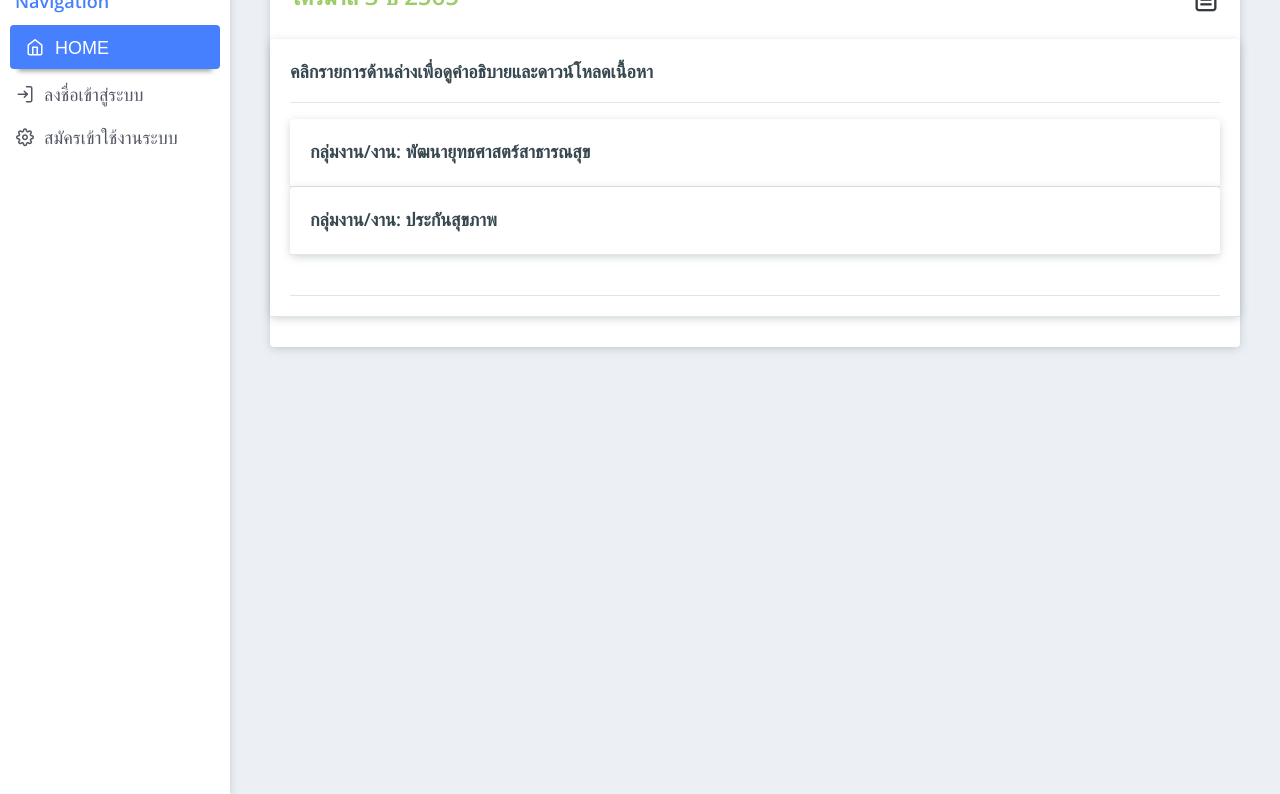
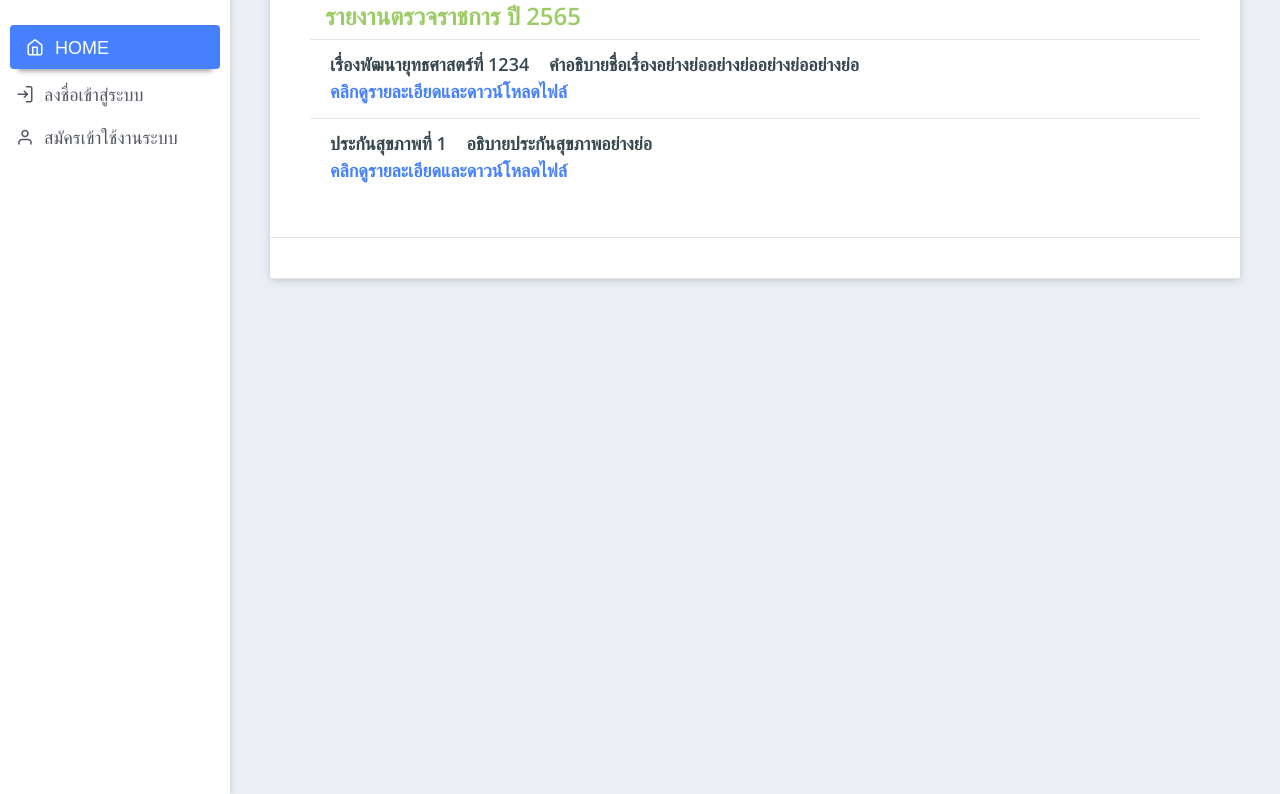
Before and after one commit to joblackpoc/audit_cmpo, a Django app: page / in a window 1280 px wide. Shown: the part 196-990 px from the top of the page. Run offline with Django 4.2, Linux system fonts and the light colour scheme; data comes from the database, SQL or seed files in the repository; both versions use the stored data as it was after the commit; some libraries are stand-ins or nearby versions; some web fonts are replaced.

Commit message:
pre product

```diff
--- a/auditproject/main/models.py
+++ b/auditproject/main/models.py
@@ -20,8 +20,8 @@ class Document(models.Model):
     image = models.ImageField(default='document.png', upload_to='document_image')
     uploadfile = models.FileField('Document',upload_to='document_file')
     user = models.ForeignKey(User, on_delete=models.CASCADE, null=True)
-    create_date = models.DateTimeField(auto_now_add=())
-    update_date = models.DateTimeField(default=timezone.now)
+    create_date = models.DateTimeField(auto_now_add=True)
+    update_date = models.DateTimeField(auto_now=True)
 
     def save(self, *args, **kwargs):
         if not self.id:
--- a/auditproject/main/templates/main/base.html
+++ b/auditproject/main/templates/main/base.html
@@ -8,14 +8,13 @@
     {% else %}
       <title>ตรวจราชการ</title>
     {% endif %}
-
     <!-- Meta -->
     <meta charset="utf-8">
     <meta name="viewport" content="width=device-width, initial-scale=1.0, user-scalable=0, minimal-ui">
     <meta http-equiv="X-UA-Compatible" content="IE=edge" />
     <meta name="description" content="" />
     <meta name="keywords" content="">
-	<meta name="author" content="ตรวจราชการ" />
+	<meta name="author" content="สำนักงานสาธารณสุขจังหวัดชุมพร" />
 	<!--icon fonts-->
 	<link rel="icon" href="{% static 'assets/css/iconfont.css' %}" type="image/x-icon">
 	<link rel="icon" href="{% static 'assets/css/iconfont.min.css' %}" type="image/x-icon">
@@ -42,7 +41,7 @@
 					<div class="main-menu-header">
 						<img class="img-radius" src="{% static 'assets/images/user/moph.PNG' %}" alt="User-Profile-Image">
 						<div class="user-details">
-							<div id="more-details"> รายงานตรวจราชการ <i class="fa fa-caret-down"></i></div>
+							<div id="more-details"> รายงานตรวจราชการ </div>
 						</div>
 					</div>
 					<div class="collapse" id="nav-user-link">
@@ -55,17 +54,16 @@
 
 				<ul class="nav pcoded-inner-navbar ">
 					<li class="nav-item pcoded-menu-caption">
-					    <label>Navigation</label>
+					    <label></label>
 					</li>
 					<li class="nav-item">
 					    <a href="{% url 'home' %}" class="nav-link "><span class="pcoded-micon"><i class="feather icon-home"></i></span><span class="pcoded-mtext">HOME</span></a>
 					</li>
 
-
 <!--Login show menu start-->
 					{% if user.is_authenticated %}
 					<li class="nav-item">
-					    <a href="{% url 'profile' %}" class="nav-link "><span class="pcoded-micon"><i class="feather icon-file-text"></i></span><span class="pcoded-mtext">แก้ไขบัญชี</span></a>
+					    <a href="{% url 'profile' %}" class="nav-link "><span class="pcoded-micon"><i class="feather icon-user m-r-5"></i></span><span class="pcoded-mtext">แก้ไขบัญชี</span></a>
 					</li>
 					<li class="nav-item">
 					    <a href="{% url 'document' %}" class="nav-link "><span class="pcoded-micon"><i class="feather icon-file-text"></i></span><span class="pcoded-mtext">บันทึกข้อมูล</span></a>
@@ -78,7 +76,7 @@
 						<a href="{% url 'login' %}" class="nav-link "><span class="pcoded-micon"><i class="feather icon-log-in m-r-5"></i></span><span class="pcoded-mtext"> ลงชื่อเข้าสู่ระบบ</span></a>
 					</li>
 					</li>
-						<a href="{% url 'register' %}" class="nav-link "><span class="pcoded-micon"><i class="feather icon-settings m-r-5"></i></span><span class="pcoded-mtext"> สมัครเข้าใช้งานระบบ</span></a>
+						<a href="{% url 'register' %}" class="nav-link "><span class="pcoded-micon"><i class="feather icon-user m-r-5"></i></span><span class="pcoded-mtext"> สมัครเข้าใช้งานระบบ</span></a>
 					</li>
 					{% endif %}
 <!--Login show menu end-->
--- a/auditproject/main/templates/main/home.html
+++ b/auditproject/main/templates/main/home.html
@@ -112,47 +112,28 @@
                 -->
                     <div class="col-sm-12">
                         <div class="card">
-                            <div class="card-body">
-                                <div class="row align-items-center">
-                                    <div class="col-8">
-                                        <h4 class="text-c-green">ไตรมาส 3 ปี 2565</h4>
+                            <div class="card-header">
+                                <div class="card-body">
+                                    <div class="col-12">
+                                        <h4 class="text-c-green">รายงานตรวจราชการ ปี 2565</h4>
                                         <h6 class="text-muted m-b-0"></h6>
                                     </div>
-                                    <div class="col-4 text-right">
-                                        <i class="feather icon-file-text f-28"></i>
-                                    </div>
+                                    {% for item in document %}
+
+                                        <div class="card-footer">
+                                            <h5 class="mb-0">{{item.title}}</h5>
+                                            <h5>&nbsp;{{item.shortnote}}</h5><br/>
+                                            <h5><a href=" {% url 'document-detail' item.pk %} ">คลิกดูรายละเอียดและดาวน์โหลดไฟล์</button></h5>
+                                        </div>
+
+                                    {% endfor %}
                                 </div>
                             </div>
                             <div class="row">
                                 <div class="col-sm-12">
-                                    <div class="card">
-                                        <div class="card-header">
-                                            <h5 class="mb-0 text-c-blue">คลิกรายการด้านล่างเพื่อดูคำอธิบายและดาวน์โหลดเนื้อหา</h5>
-                                            <hr>
 
-                                            {% for item in document %}
-                                                <div class="accodion" id="accordionExample">
-                                                    <div class="card mb-0">
-                                                        <div class="card-header" id="headingTwo">
-                                                            <h5 class="collapsed text-c-blue" data-toggle="collapse" data-target="#collapseTwo" aria-expanded="false" aria-controls="">
-                                                                กลุ่มงาน/งาน:&nbsp;{{item.section}}
-                                                            </h5><br>
-                                                        </div>
-                                                        <div class="collapse" id="collapseTwo" aria-labelledby="headingTwo" data-parent="#accordionExample">
-                                                            <div class="card-body">
-                                                                <h5 class="text-c-blue">หัวข้อ:&nbsp;{{item.title}}-&nbsp;โพสต์โดย-&nbsp;{{item.user.first_name}}&nbsp;{{item.user.last_name}}</h5><br>
-                                                                <h5 class="tex-c-blue">คำอธิบายย่อ:&nbsp;{{item.shortnote}}</h5>
-                                                                <a href="{% url 'document-detail' item.pk %}">
-                                                                    <h5 class="text-c-blue">
-                                                                        คลิกอ่านรายละเอียดที่นี่
-                                                                    </h5>
-                                                                </a>
+                                            <h5 class="mb-0 text-c-blue"></h5>
 
-                                                            </div>
-                                                        </div>
-                                                    </div>
-                                                </div>
-                                            {% endfor %}
                                             <div class="card-header">
                                             <!--Pagination start-->
                                             {% if is_paginated %}
@@ -179,8 +160,6 @@
                                             <!--Pagination end-->
                                             </div>
 
-                                        </div>
-                                    </div>
                                 </div>
                             </div>
                         </div>
@@ -237,7 +216,7 @@
             </div>
         -->
             <!-- seo end -->
-
+            </div>
         </div>
         <!-- [ Main Content ] end -->
     </div>
```
Also changed, not shown: auditproject/main/templates/main/document_detail.html (+12 -9 lines), auditproject/main/templates/main/logout.html (+6 -6 lines), auditproject/db.sqlite3, auditproject/main/migrations/0011_alter_document_create_date.py (added), auditproject/media/document_image/dummy-profile-image.png (added), auditproject/media/document_image/moph_logo.png (added), 1 other file.
